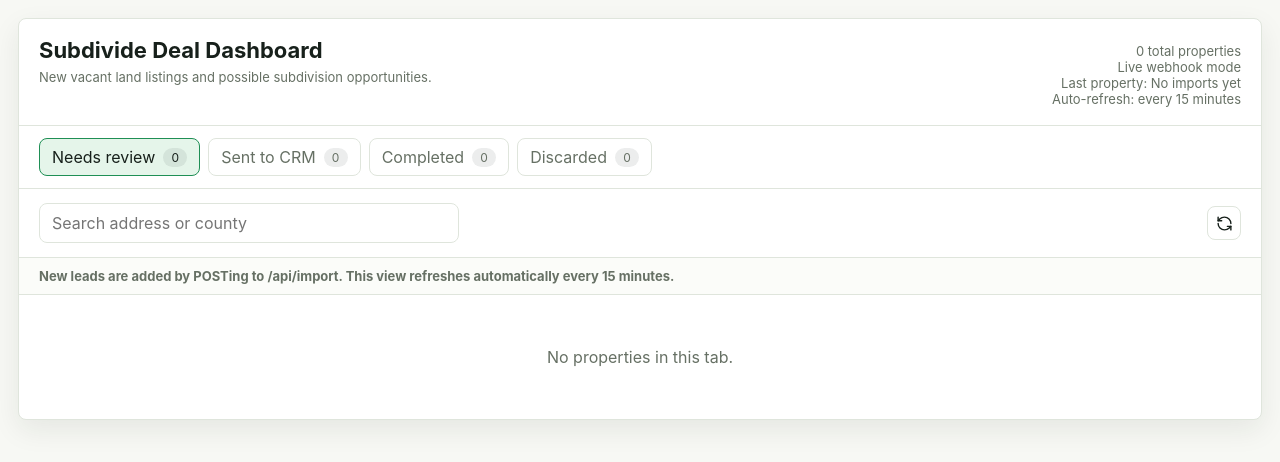
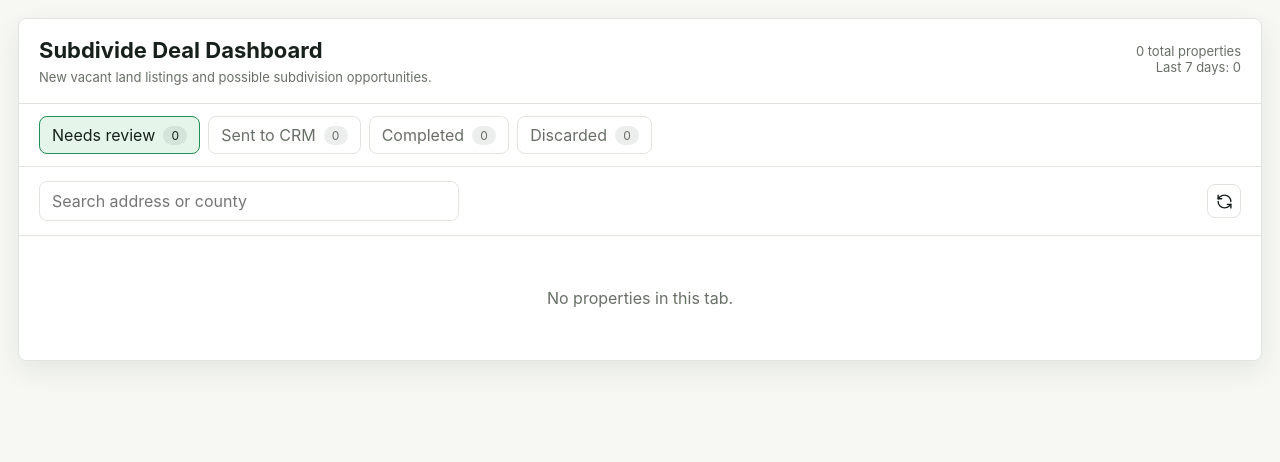
Before and after one commit to Jimmy-Martin34/on-market-deal-dashboard, a Next.js app: page / in a window 1280 px wide. Shown: the top 462 px of the page. Built offline with nearby package versions, Linux system fonts and the light colour scheme.

Commit message:
Simplify dashboard header metrics

```diff
--- a/app/deal-dashboard.tsx
+++ b/app/deal-dashboard.tsx
@@ -72,7 +72,13 @@ export function DealDashboard({
     );
   }, [properties]);
 
-  const newestImport = properties[0]?.importedAt;
+  const lastSevenDaysCount = useMemo(() => {
+    const sevenDaysAgo = Date.now() - 7 * 24 * 60 * 60 * 1000;
+    return properties.filter((property) => {
+      const importedAt = new Date(property.importedAt).getTime();
+      return Number.isFinite(importedAt) && importedAt >= sevenDaysAgo;
+    }).length;
+  }, [properties]);
 
   useEffect(() => {
     const timer = window.setInterval(() => {
@@ -120,11 +126,7 @@ export function DealDashboard({
           </div>
           <div className="sync-meta">
             <div>{properties.length} total properties</div>
-            <div>Live webhook mode</div>
-            <div>
-              Last property: {newestImport ? formatDateTime(newestImport) : "No imports yet"}
-            </div>
-            <div>Auto-refresh: every 15 minutes</div>
+            <div>Last 7 days: {lastSevenDaysCount}</div>
           </div>
         </header>
 
@@ -165,9 +167,6 @@ export function DealDashboard({
         </div>
 
         {error ? <div className="empty-state">{error}</div> : null}
-        <div className="import-status">
-          New leads are added by POSTing to /api/import. This view refreshes automatically every 15 minutes.
-        </div>
 
         {filtered.length === 0 ? (
           <div className="empty-state">No properties in this tab.</div>
```
